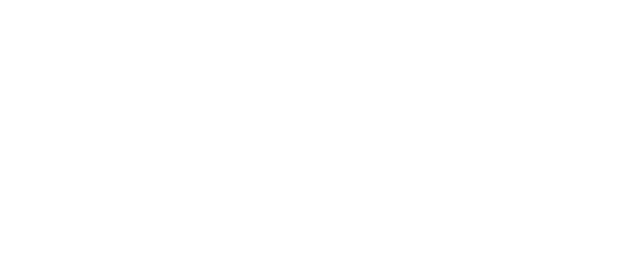
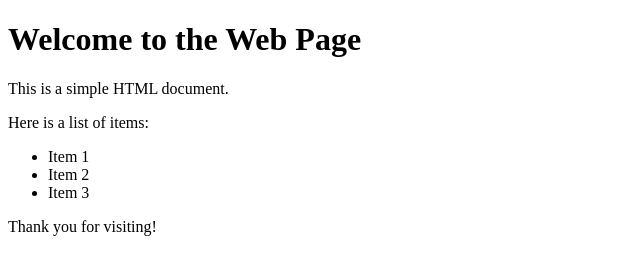
Before and after one commit to Rychkz/Test-Git, a plain HTML site: page Index.html in a window 1280 px wide. Shown: the whole page, without its empty margins (0-640 px from the left). Drawn offline with Linux system fonts and the light colour scheme.

Commit message:
feat: add div to index.html

```diff
--- a/Index.html
+++ b/Index.html
@@ -6,6 +6,16 @@
     <title>Document</title>
 </head>
 <body>
-
+    <div>
+        <h1>Welcome to the Web Page</h1>
+        <p>This is a simple HTML document.</p>
+        <p>Here is a list of items:</p>
+        <ul>
+            <li>Item 1</li>
+            <li>Item 2</li>
+            <li>Item 3</li>
+        </ul>
+        <p>Thank you for visiting!</p>
+    </div>
 </body>
 </html>
```
